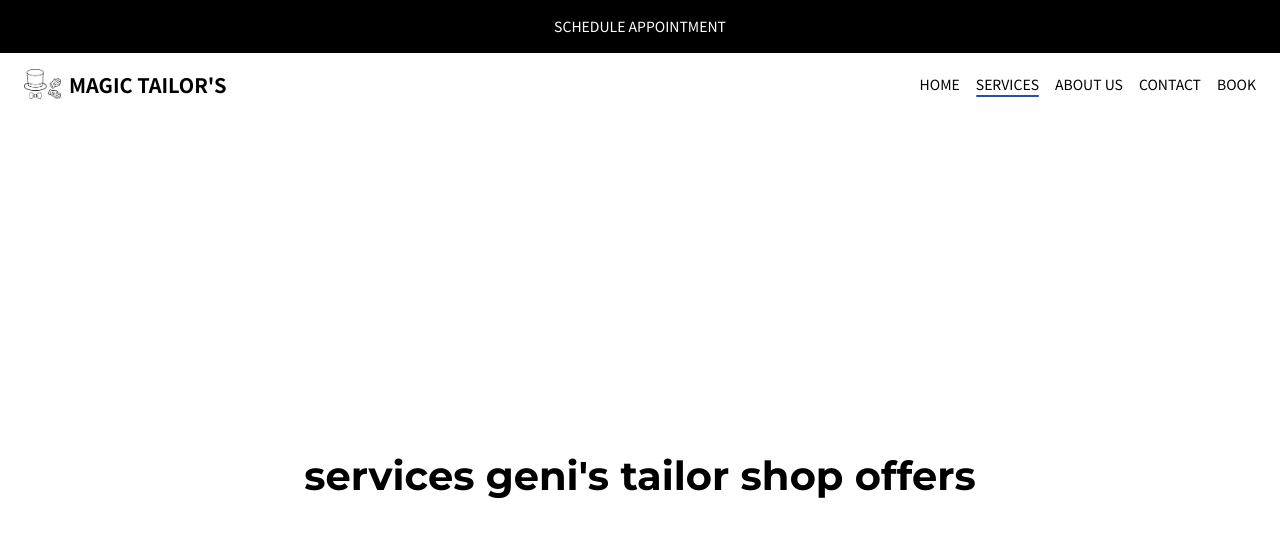
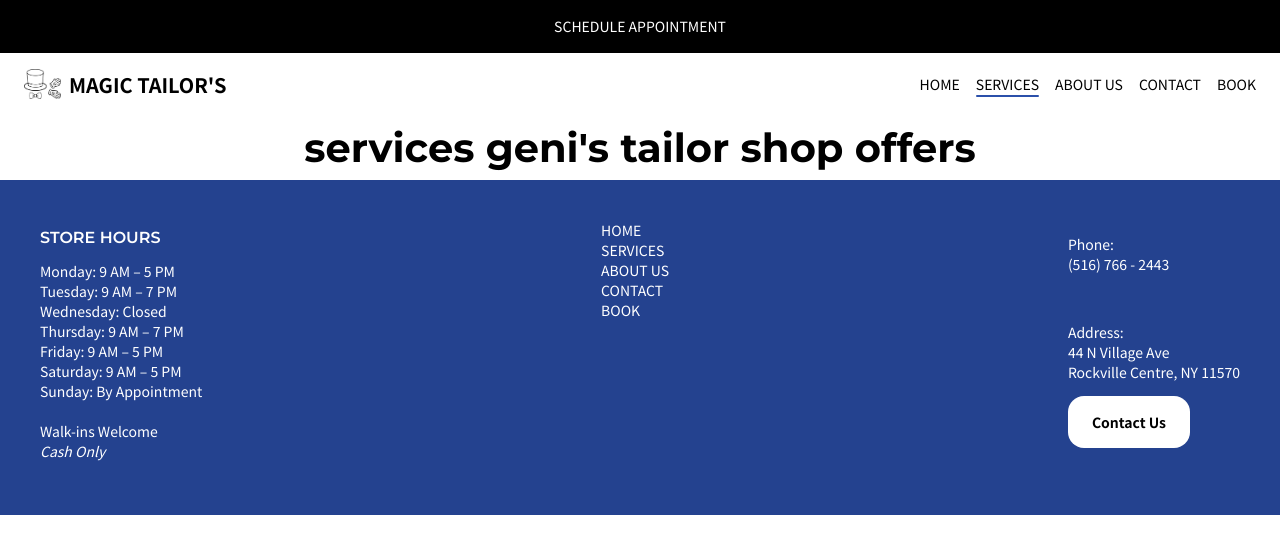
Before and after one commit to tsazo/magic_tailors, a React (Create React App) app: page /services in a window 1280 px wide. Shown: the top 554 px of the page. Built offline with nearby package versions, Linux system fonts and the light colour scheme; no server answers; what aws-amplify would draw is missing.

Commit message:
Implement footer

```diff
--- a/src/App.js
+++ b/src/App.js
@@ -9,6 +9,7 @@ import About from './pages/about';
 import Contact from './pages/contact';
 import Book from './pages/book';
 import Reviews from './pages/reviews';
+import Footer from './components/Footer';
 
 import { Amplify, API } from 'aws-amplify'
 import configure from './aws-exports'
@@ -59,7 +60,9 @@ function App() {
           <Route path='/book' element={<Book />} />
           <Route path='/reviews' element={<Reviews />} />
         </Routes>
+        <Footer></Footer>
       </Router>
+
     </div>
   );
 }
--- a/src/components/Footer.js
+++ b/src/components/Footer.js
@@ -1,6 +1,5 @@
 import '../css/Navbar.css'
 import { NavLink } from 'react-router-dom';
-import Heading from './Heading';
 import Button from './Button';
 
 function Footer() {
@@ -9,7 +8,7 @@ function Footer() {
     <div style={{
         padding: '40px',
         backgroundColor: '#24428f',
-        color: 'white'
+        color: 'white',
     }}>
         <div style={{display: 'flex', justifyContent: 'space-between', textAlign: 'left'}}>
             <div>
--- a/src/css/styles.css
+++ b/src/css/styles.css
@@ -105,10 +105,6 @@ h5 {
   padding: 0;
 }
 
-/* .footer-list:last-child {
-  margin-right: 16px;
-} */
-
 .footer-link {
   text-decoration: none;
   color: white;
--- a/src/pages/about.js
+++ b/src/pages/about.js
@@ -1,5 +1,4 @@
 import React from 'react';
-import Slideshow from '../components/Slideshow';
 
 const About = () => {
   return (
@@ -11,7 +10,6 @@ const About = () => {
         height: '90vh'
       }}
     >
-      <Slideshow/>
     </div>
   );
 };
--- a/src/pages/contact.js
+++ b/src/pages/contact.js
@@ -2,14 +2,7 @@ import React from 'react';
 
 const Contact = () => {
   return (
-    <div
-      style={{
-        display: 'flex',
-        justifyContent: 'Center',
-        alignItems: 'Center',
-        height: '90vh'
-      }}
-    >
+    <div>
       <h1>contact geni's tailor shop</h1>
     </div>
   );
--- a/src/pages/index.js
+++ b/src/pages/index.js
@@ -12,7 +12,6 @@ import Heading from '../components/Heading';
 import SectionLine from '../components/SectionLine';
 import Button from '../components/Button';
 import ReviewSection from '../components/home/ReviewSection';
-import Footer from '../components/Footer';
 
 // import logo_black from '../assets/icons/logo_black.png';
 // import logo_white from '../assets/icons/logo_white.png';
@@ -197,8 +196,6 @@ const Home = () => {
         <Button to="/book">BOOK NOW</Button>
       </PageSection>
 
-      <Footer/>
-
     </div>
   );
 };
--- a/src/pages/services.js
+++ b/src/pages/services.js
@@ -2,14 +2,7 @@ import React from 'react';
 
 const Services = () => {
   return (
-    <div
-      style={{
-        display: 'flex',
-        justifyContent: 'Center',
-        alignItems: 'Center',
-        height: '90vh'
-      }}
-    >
+    <div>
       <h1>services geni's tailor shop offers</h1>
     </div>
   );
```
Also changed, not shown: src/pages/book.js (line endings or trailing spaces).
